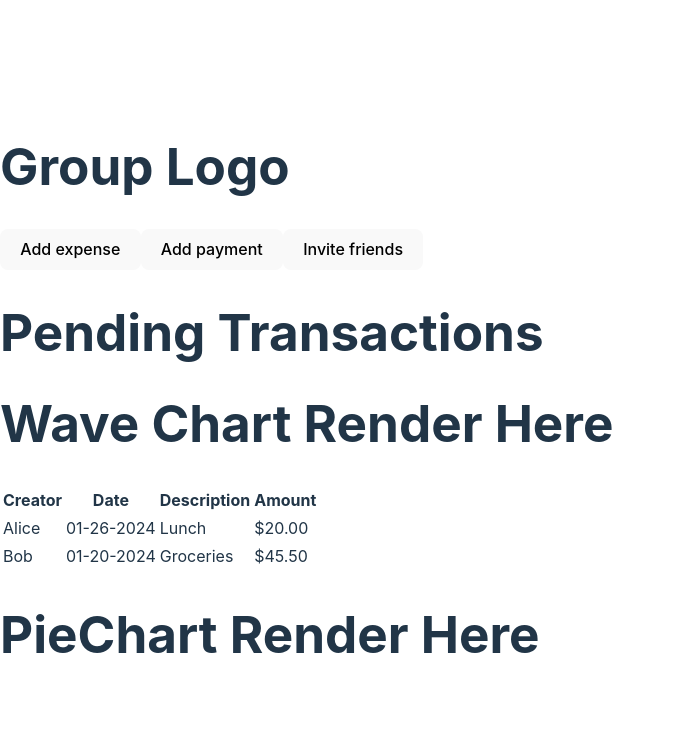
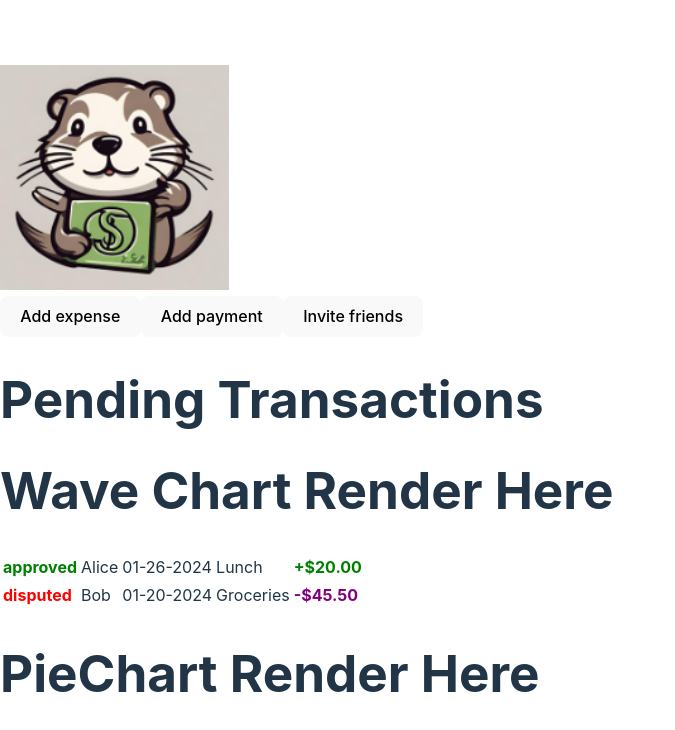
Before and after one commit to jleewest/ShareWithOtters, a React (Vite) app in the folder client/: page / in a window 1280 px wide. Shown: the top 730 px of the page, without its empty margins (0-675 px from the left). Built offline with nearby package versions, Linux system fonts and the light colour scheme.

Commit message:
Added some styling and logo

```diff
--- a/client/src/App.tsx
+++ b/client/src/App.tsx
@@ -3,15 +3,34 @@ import GroupOptions from './components/GroupOptions';
 import WaveChart from './components/WaveChart';
 import TransactionItem from './components/TransactionItem';
 import TransactionTable from './components/TransactionTable';
+import { Transaction } from './components/TransactionTable'
 import PieChart from './components/PieChart';
 import PendingTransactions from './components/PendingTransactions';
 
 function App() {
-  // Sample transactions data
-  const transactions = [
-    { creator: 'Alice', date: '01-26-2024', description: 'Lunch', amount: 20.00 },
-    { creator: 'Bob', date: '01-20-2024', description: 'Groceries', amount: 45.50 },
-  ];
+// Sample transaction data
+const transactions: Transaction[] = [
+  {
+    id: 0,
+    creator: 'Alice',
+    date: '01-26-2024',
+    description: 'Lunch',
+    amount: 20.00,
+    status: 'approved',
+    type: 'income'
+  },
+  {
+    id: 1,
+    creator: 'Bob',
+    date: '01-20-2024',
+    description: 'Groceries',
+    amount: 45.50,
+    status: 'disputed',
+    type: 'expense'
+  },
+  // ... more transactions
+];
+
   return (
     <div>
       <GroupOptions/>
--- a/client/src/components/GroupOptions.tsx
+++ b/client/src/components/GroupOptions.tsx
@@ -1,15 +1,16 @@
 import React from "react"
+import logo from '../assets/logo.svg'
 
 const GroupOptions = () => {
   return(
-    <div>
-      <h1>Group Logo</h1>
-      <div>
+    <section className="group-options">
+      <img className="logo" src={logo} alt='logo' />
+      <section>
         <button>Add expense</button>
         <button>Add payment</button>
         <button>Invite friends</button>
-      </div>
-    </div>
+      </section>
+    </section>
   )
 }
 export default GroupOptions;
--- a/client/src/components/TransactionItem.tsx
+++ b/client/src/components/TransactionItem.tsx
@@ -1,19 +1,26 @@
 import React from 'react';
 
 type TransactionItemProps = {
+  status: 'approved' | 'disputed';
+  type: 'expense' | 'income';
   creator: string;
   date: string;
   description: string;
   amount: number;
 };
 
-const TransactionItem = ({ creator, date, description, amount }: TransactionItemProps) => {
+const TransactionItem = ({ status, type, creator, date, description, amount }: TransactionItemProps) => {
+  const sign = type === 'expense' ? '-' : '+';
+  const statusColor = status === 'approved' ? 'green' : 'red';
+  const amountColor = type === 'income' ? 'green' : 'purple';
+
   return (
     <tr>
+      <td style={{ color: statusColor, fontWeight: 'bold' }}>{status}</td>
       <td>{creator}</td>
       <td>{date}</td>
       <td>{description}</td>
-      <td>${amount.toFixed(2)}</td>
+      <td style={{ color: amountColor, fontWeight: 'bold' }}>{sign}${amount.toFixed(2)}</td>
     </tr>
   );
 };
--- a/client/src/components/TransactionTable.tsx
+++ b/client/src/components/TransactionTable.tsx
@@ -1,32 +1,39 @@
-import React from "react"
-import TransactionItem from "./TransactionItem"
+import React from "react";
+import TransactionItem from "./TransactionItem";
 
-type Transaction = {
+export type Transaction = {
+  id: number;
+  date: string;
   creator: string;
-  date: string;
   description: string;
   amount: number;
-}
+  status: 'approved' | 'disputed';
+  type: 'expense' | 'income';
+  notes?: string;
+};
 
 type TransactionTableProps = {
   transactions: Transaction[];
 };
 
-const TransactionTable = ({ transactions}: TransactionTableProps) => {
+const TransactionTable = ({ transactions }: TransactionTableProps) => {
   return (
     <table>
       <thead>
-        <tr>
+        {/* <tr>
+          <th>Status</th>
           <th>Creator</th>
           <th>Date</th>
           <th>Description</th>
           <th>Amount</th>
-        </tr>
+        </tr> */}
       </thead>
       <tbody>
-        {transactions.map((transaction, index) => (
+        {transactions.map(transaction => (
           <TransactionItem
-            key={index}
+            key={transaction.id}
+            status={transaction.status}
+            type={transaction.type} // Pass the transaction type
             creator={transaction.creator}
             date={transaction.date}
             description={transaction.description}
@@ -38,4 +45,4 @@ const TransactionTable = ({ transactions}: TransactionTableProps) => {
   );
 };
 
-export default TransactionTable
+export default TransactionTable;
```
Also changed, not shown: client/src/assets/logo.svg (added), client/src/css/GroupOptions.css (added).
